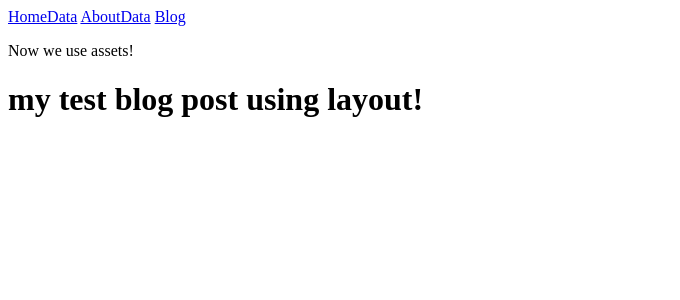
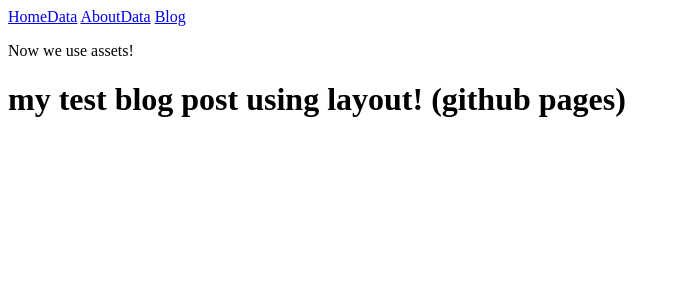
Before and after one commit to thomassuedbroecker/test-blog-with-jekyll, a Jekyll site: the page built from index.html, in a window 1280 px wide. Shown: the top 300 px of the page, without its empty margins (0-680 px from the left). Built offline with Jekyll 4.4.1, drawn with Linux system fonts in a browser that asks for light colours.

Commit message:
update index pages

```diff
--- a/index.html
+++ b/index.html
@@ -3,4 +3,4 @@ layout: default
 title: Home using front matter
 ---
 
-<h1>{{ "My Test Blog Post using layout!" | downcase }}</h1>
+<h1>{{ "My Test Blog Post using layout! (GitHub pages)" | downcase }}</h1>
```
